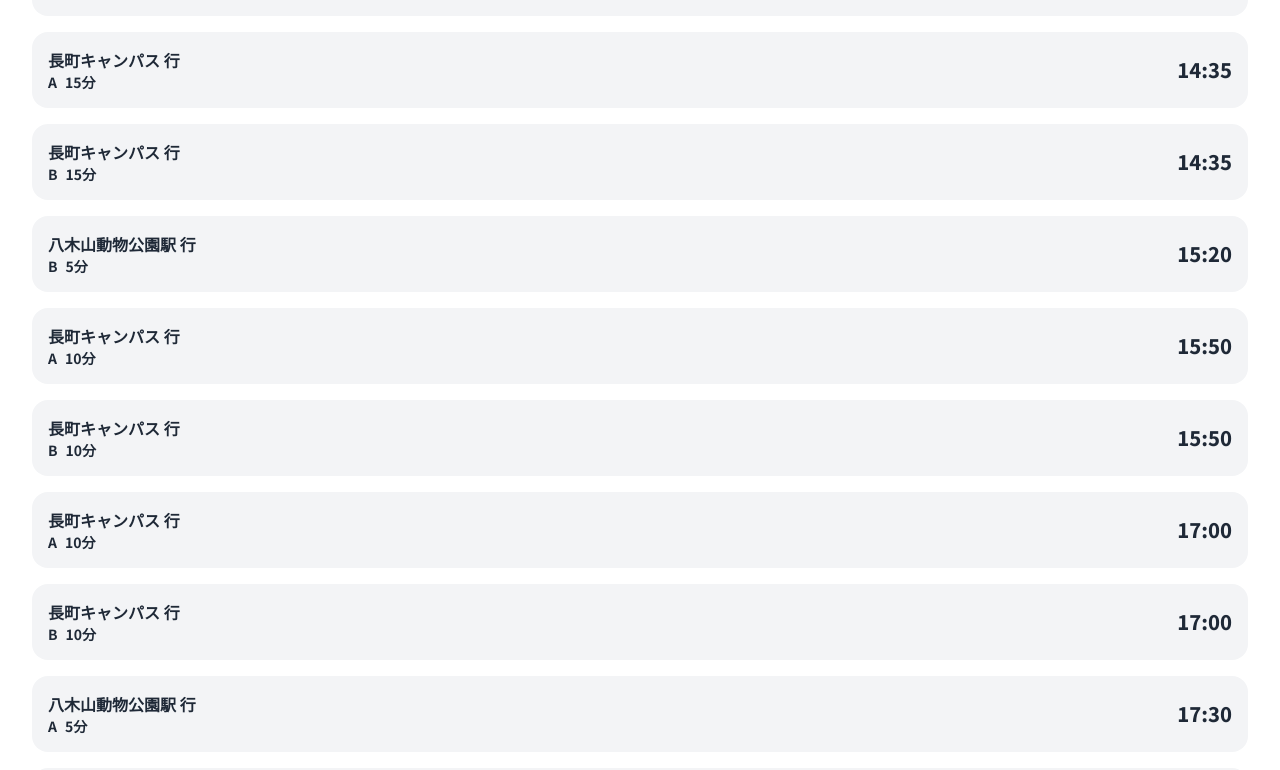
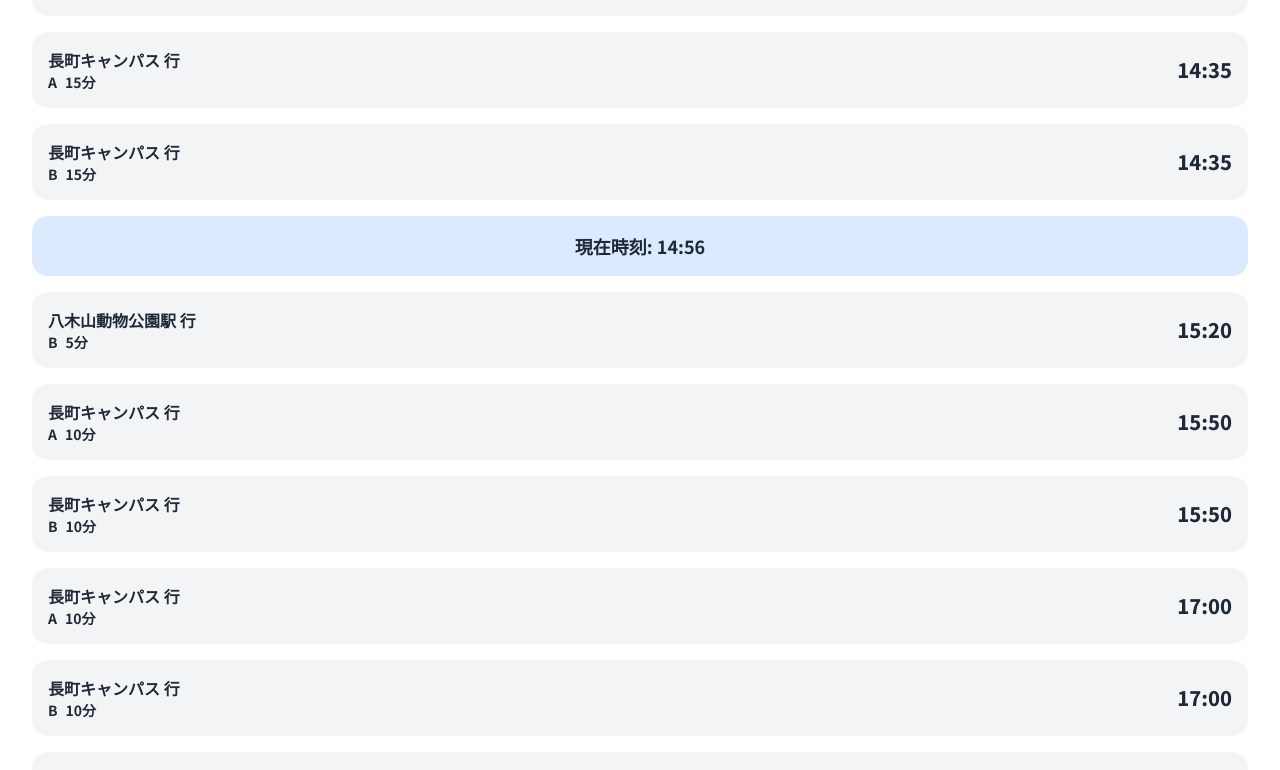
Before and after one commit to tohtech-softtech/dashboard, a Next.js app: page /shuttle in a window 1280 px wide. Shown: the part 892-1662 px from the top of the page. Built offline with nearby package versions, Linux system fonts and the light colour scheme.

Commit message:
カードの間に現在時刻を表示

```diff
--- a/src/pages/shuttle.tsx
+++ b/src/pages/shuttle.tsx
@@ -33,11 +33,13 @@ const fetchTimetable = async (location: Location) => {
 export default function Timetable() {
   const [timetable, setTimetable] = useState<TimetableData[]>([]);
   const [location, setLocation] = useState<Location>("yagiyama");
+  const [date, setDate] = useState(new Date());
 
   useEffect(() => {
     const loadData = async () => {
       const data = await fetchTimetable(location);
       setTimetable(data);
+      setDate(new Date());
     };
     window.scrollTo({
       top: 0,
@@ -58,9 +60,21 @@ export default function Timetable() {
             }[location]
           }
         </Divider>
-        {timetable.map((item) => (
-          <TimetableCard key={item.id} {...item} />
-        ))}
+        {timetable.map((item, index) => {
+          const showCurrentTime = date.getHours() < item.departure_hour || (date.getHours() === item.departure_hour && date.getMinutes() < item.departure_minute);
+          return (
+            <div key={item.id} className="space-y-4">
+              {showCurrentTime && index === timetable.findIndex((t) => t.departure_hour > date.getHours() || (t.departure_hour === date.getHours() && t.departure_minute > date.getMinutes())) && (
+                <div className="card gap-2 bg-blue-100 p-4 text-center">
+                  <div className="text-lg font-bold">
+                    現在時刻: {date.getHours().toString().padStart(2, "0")}:{date.getMinutes().toString().padStart(2, "0")}
+                  </div>
+                </div>
+              )}
+              <TimetableCard {...item} />
+            </div>
+          );
+        })}
       </div>
       <div className="btm-nav">
         <button type="button" className={location === "yagiyama" ? "active" : ""} onClick={() => setLocation("yagiyama")}>
```
